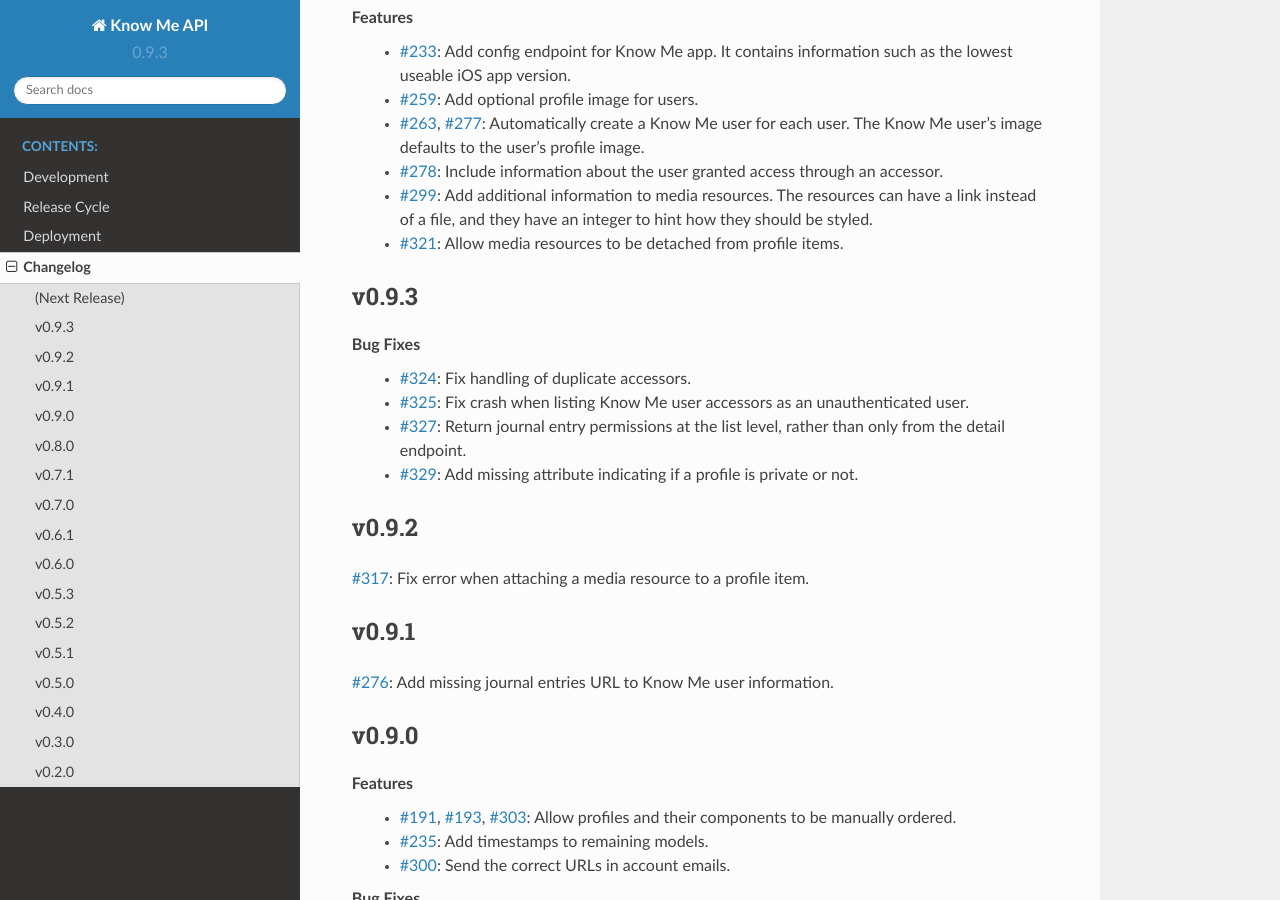
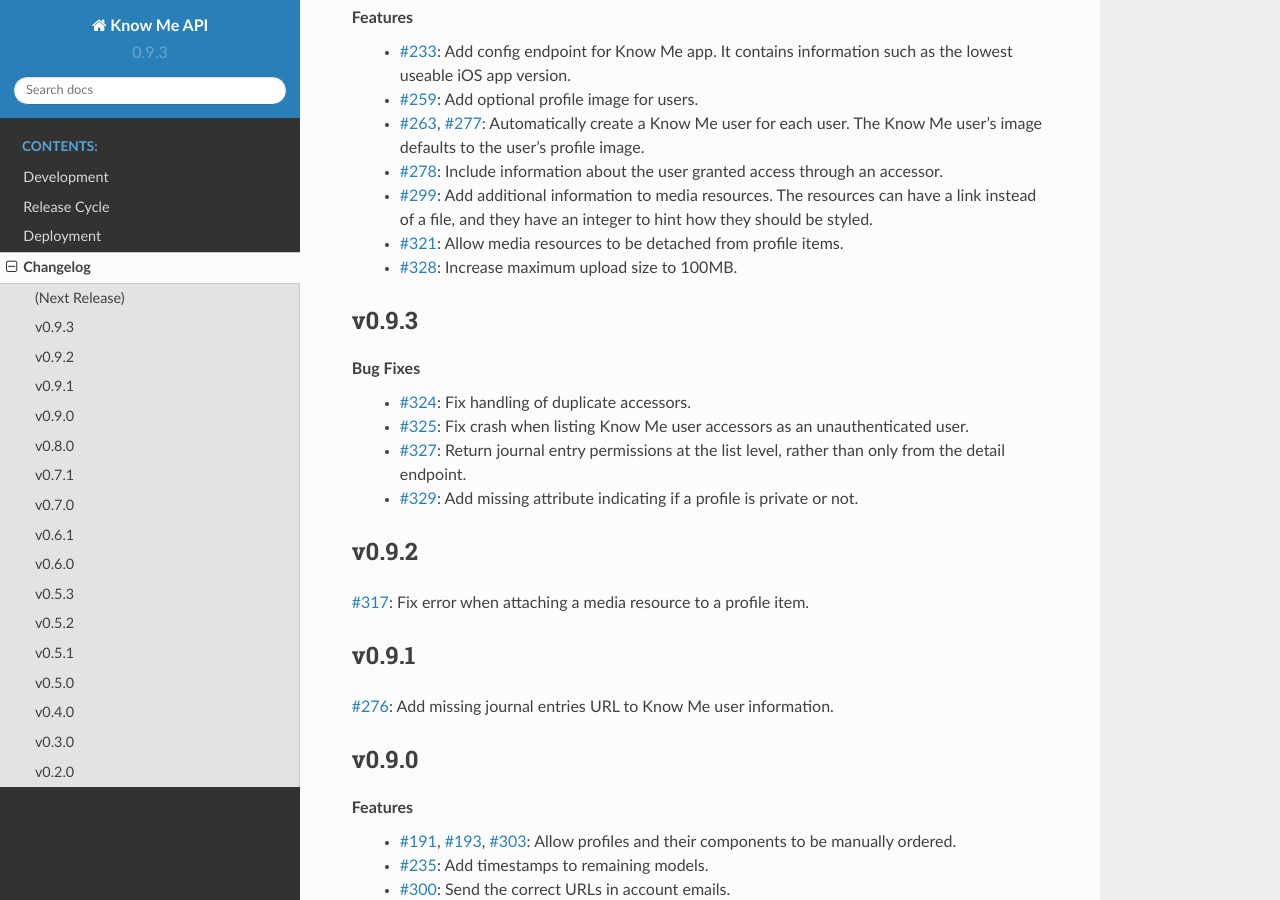
Before and after one commit to knowmetools/km-api, a Sphinx documentation site: the page built from docs/changelog.rst, in a window 1280 px wide and 900 px high, scrolled down 323 px. Built offline with Sphinx 7.4.7 and the Read the Docs theme 2.0.0, drawn with Linux system fonts in a browser that asks for light colours; pages that are not in the unit, such as notebooks, are missing from menus.

Commit message:
Increase maximum file upload size.
Closes #328

```diff
--- a/docs/changelog.rst
+++ b/docs/changelog.rst
@@ -17,6 +17,7 @@
   * :issue:`278`: Include information about the user granted access through an accessor.
   * :issue:`299`: Add additional information to media resources. The resources can have a link instead of a file, and they have an integer to hint how they should be styled.
   * :issue:`321`: Allow media resources to be detached from profile items.
+  * :issue:`328`: Increase maximum upload size to 100MB.
 
 
 ******
```
Also changed, not shown: 1 other file.
